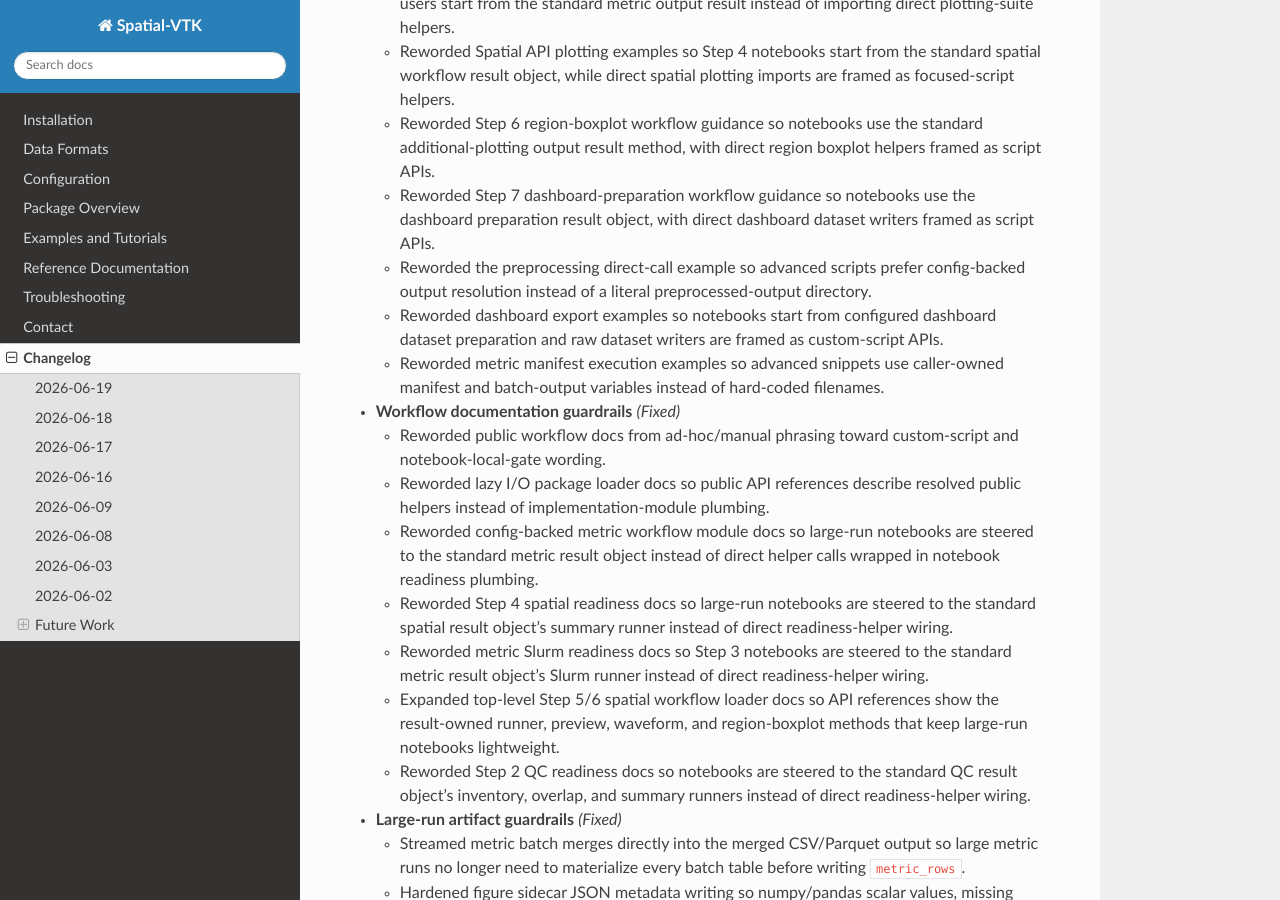
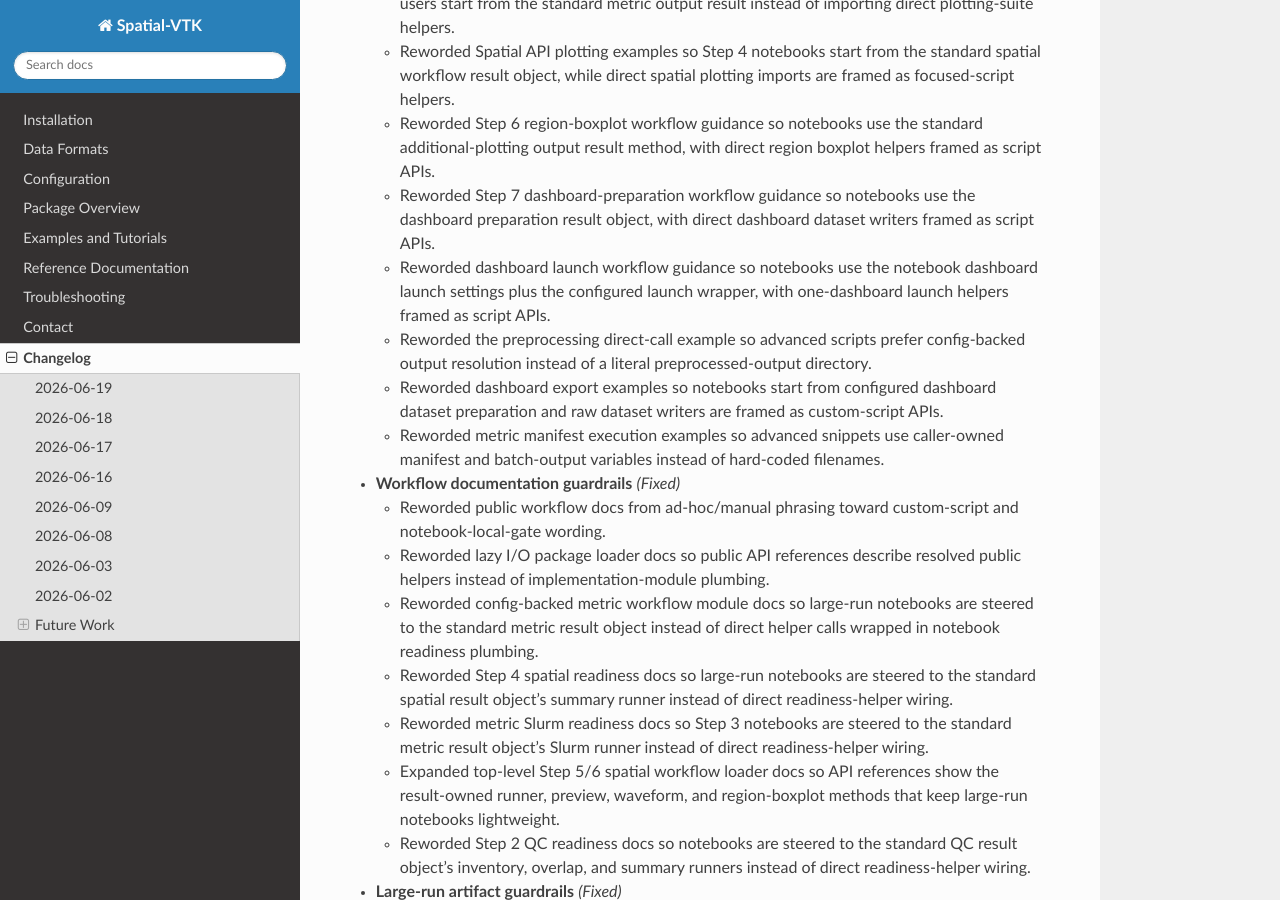
Before and after one commit to bcbirkel/spatial-vtk, a Sphinx documentation site: the page built from docs/changelog.rst, in a window 1280 px wide and 900 px high, scrolled down 1737 px. Built offline with Sphinx 7.4.7 and the Read the Docs theme 3.1.0, drawn with Linux system fonts in a browser that asks for light colours.

Commit message:
Clarify dashboard launch workflow guidance

```diff
--- a/docs/changelog.rst
+++ b/docs/changelog.rst
@@ -95,6 +95,9 @@ Changelog
   - Reworded Step 7 dashboard-preparation workflow guidance so notebooks use
     the dashboard preparation result object, with direct dashboard dataset
     writers framed as script APIs.
+  - Reworded dashboard launch workflow guidance so notebooks use the
+    notebook dashboard launch settings plus the configured launch wrapper,
+    with one-dashboard launch helpers framed as script APIs.
   - Reworded the preprocessing direct-call example so advanced scripts prefer
     config-backed output resolution instead of a literal preprocessed-output
     directory.
```
Also changed, not shown: docs/reference/python_workflows.rst (+7 -6 lines), 1 other file.
